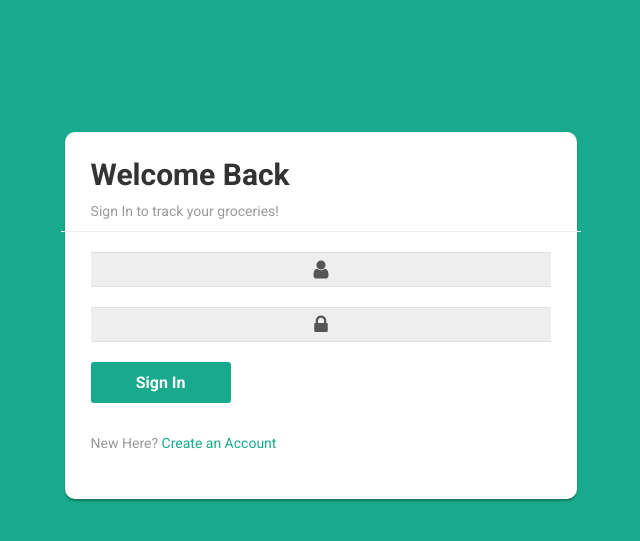
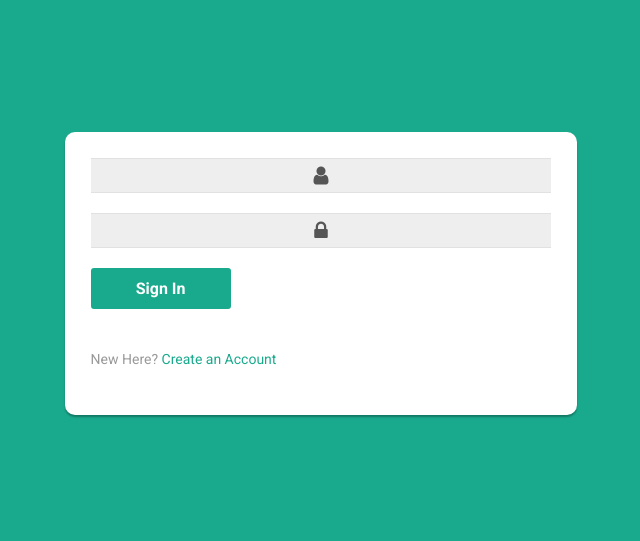
Before and after one commit to EthanWillinger/GroceryTracker, a Flask app: page / in a window 1280 px wide. Shown: the top 541 px of the page, without its empty margins (319-959 px from the left). Run offline with Flask 2, Linux system fonts and the light colour scheme; some libraries are stand-ins or nearby versions.

Commit message:
made minor changes

```diff
--- a/static/auth.css
+++ b/static/auth.css
@@ -58,7 +58,7 @@ body {
     background: #19aa8d;
     border: none;
     min-width: 140px;
-    margin-bottom: 10px;
+    margin-bottom: 20px;
     }
   .signup-form .btn:hover, .signup-form .btn:focus {
     background: #179b81;
--- a/templates/login.html
+++ b/templates/login.html
@@ -11,9 +11,7 @@ Login
 {% block content %}
 <div class="signup-form">
   <form method="POST">
-  <h2>Welcome Back</h2>
-  <p>Sign In to track your groceries!</p>
-  <hr>
+
 
   <div class="form-group">
     <div class="input-group">
```
Also changed, not shown: instance/users.db.
